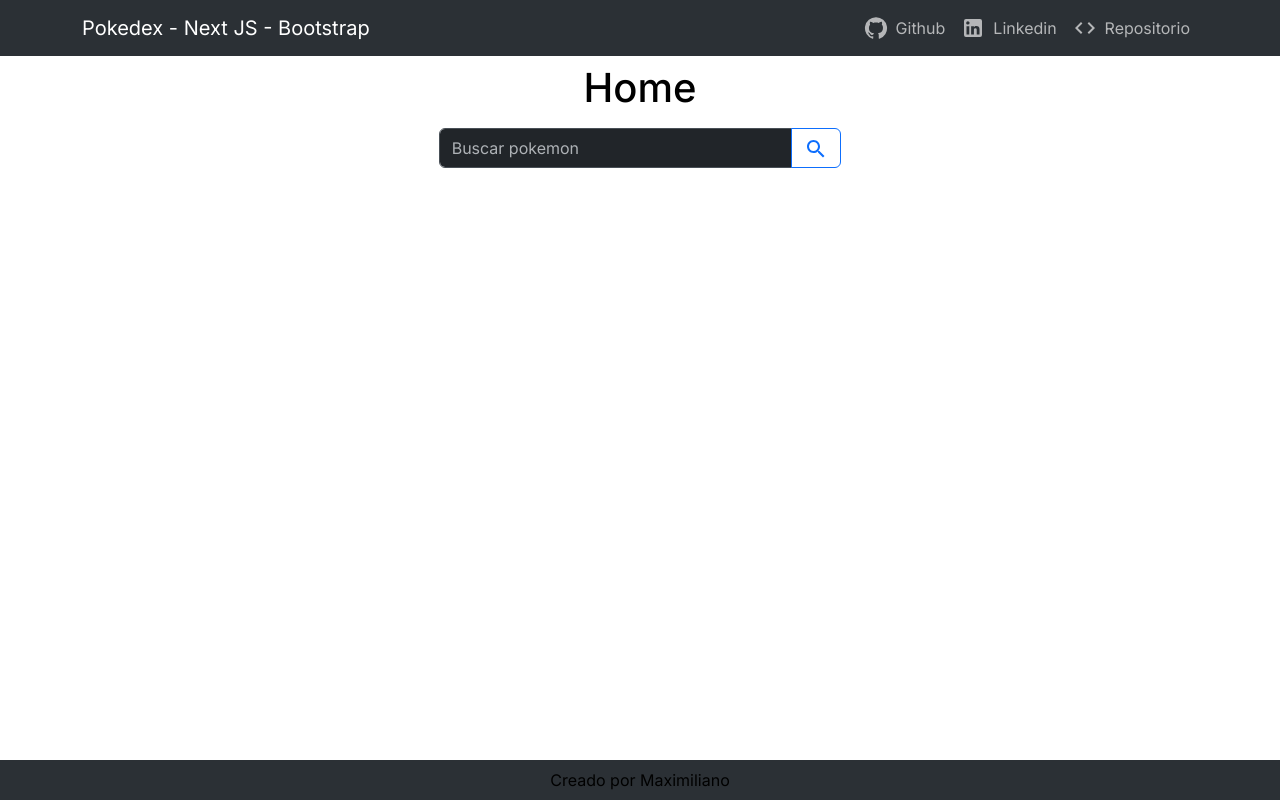
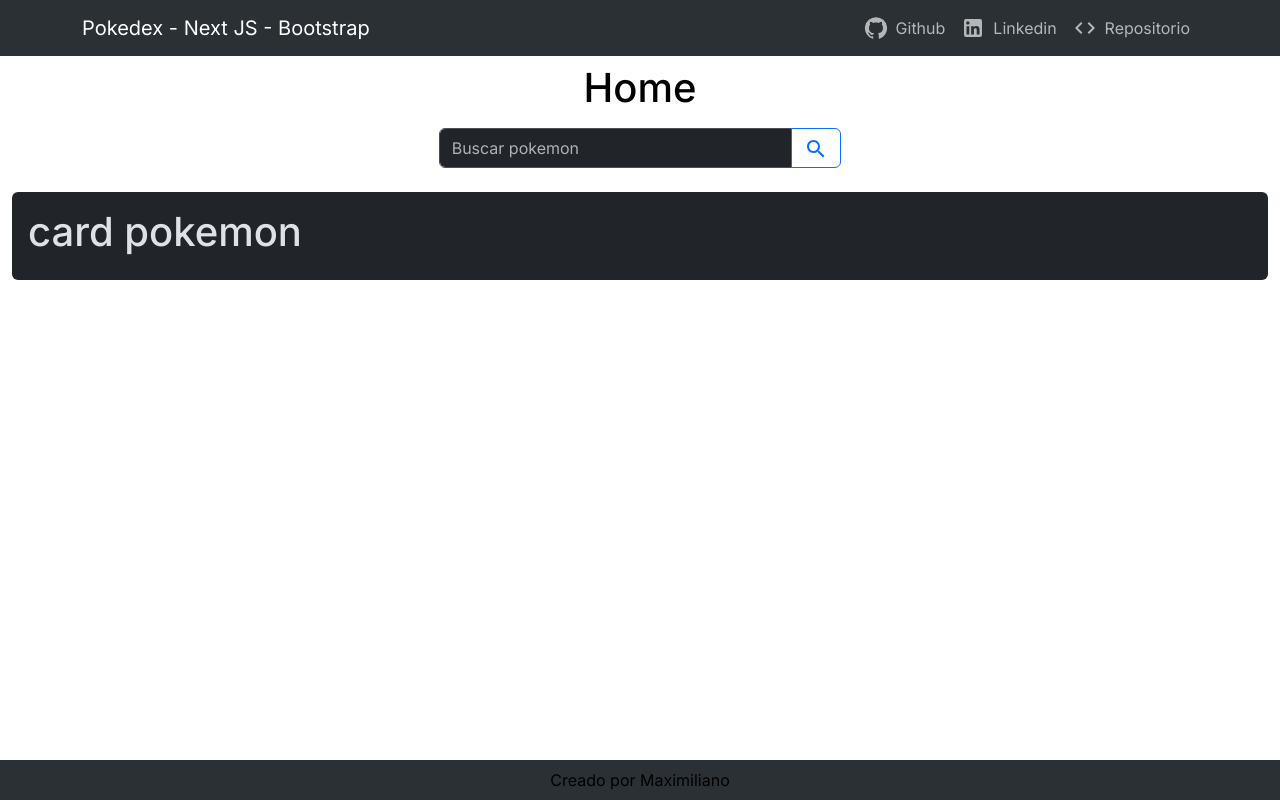
Before and after one commit to Maxi-rpc/app_pokedex_nextjs, a Next.js app: page / in a window 1280 px wide. Built offline with nearby package versions, Linux system fonts and the light colour scheme.

Commit message:
add poke container

```diff
--- a/src/app/page.jsx
+++ b/src/app/page.jsx
@@ -1,7 +1,12 @@
 "use client";
 import { useEffect, useState } from "react";
 // imports
-import { ContainerComponents, FormSearch, Loader } from "@/components";
+import {
+	ContainerComponents,
+	FormSearch,
+	Loader,
+	ContainerMain,
+} from "@/components";
 // bootstrap
 import { Row } from "react-bootstrap";
 // page Home
@@ -32,6 +37,7 @@ export default function Home() {
 						<h1>Home</h1>
 					</Row>
 					<FormSearch handleChange={handleSearch} />
+					<ContainerMain />
 				</main>
 			</ContainerComponents>
 		</>
--- /dev/null
+++ b/src/components/containers/ContainerMain.jsx
@@ -0,0 +1,21 @@
+// imports
+// bootstrap
+import { Container, Row, Col, Card } from "react-bootstrap";
+// components container main
+export const ContainerMain = ({ listPokemon }) => {
+	return (
+		<>
+			<Row className="my-2">
+				<Col md="12">
+					<Card className="border border-0">
+						<Card.Body>
+							<Row>
+								<h1>card pokemon</h1>
+							</Row>
+						</Card.Body>
+					</Card>
+				</Col>
+			</Row>
+		</>
+	);
+};
--- /dev/null
+++ b/src/components/containers/index.js
@@ -0,0 +1 @@
+export { ContainerMain } from "./ContainerMain";
--- a/src/components/index.js
+++ b/src/components/index.js
@@ -5,3 +5,4 @@ export {
 } from "./layout";
 export { FormSearch } from "./forms";
 export { Loader } from "./loaders";
+export { ContainerMain } from "./containers";
```
Also changed, not shown: src/services/api_services.js (added).
